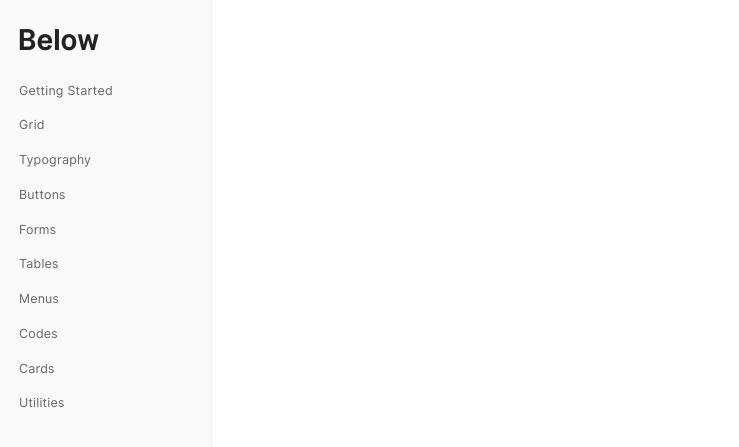
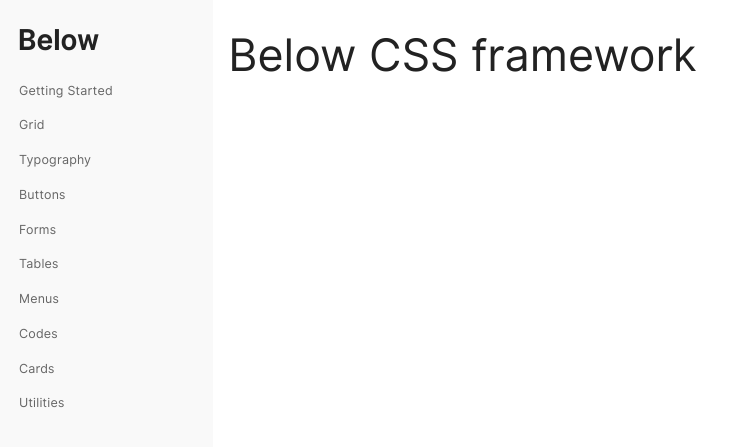
Before and after one commit to innusource/below, a Jekyll site: the page built from index.html, in a window 1280 px wide and 900 px high. Shown: the top 447 px of the window, without its empty margins (0-739 px from the left). Built offline with Jekyll 4.4.1, drawn with Linux system fonts in a browser that asks for light colours.

Commit message:
up layout

```diff
--- a/_layouts/default.html
+++ b/_layouts/default.html
@@ -8,12 +8,14 @@ layout: compress
     {% include head.html %}
   </head>
   <body>
-    {% include sidebar.html %}
-    {% include navbar.html %}
-    {{ content }}
-    {% if page.right-sidebar %}
-      {% include right-sidebar.html %}
-    {% endif %}
+    <div class="container-fluid">
+        <div class="row">
+            {% include sidebar.html %}
+            <div class="col-12 col-md-9 col-xl-8">
+                {{ content }}
+            </div>
+        </div>
+    </div>
     {% include footer.html %}
   </body>
 </html>
```
